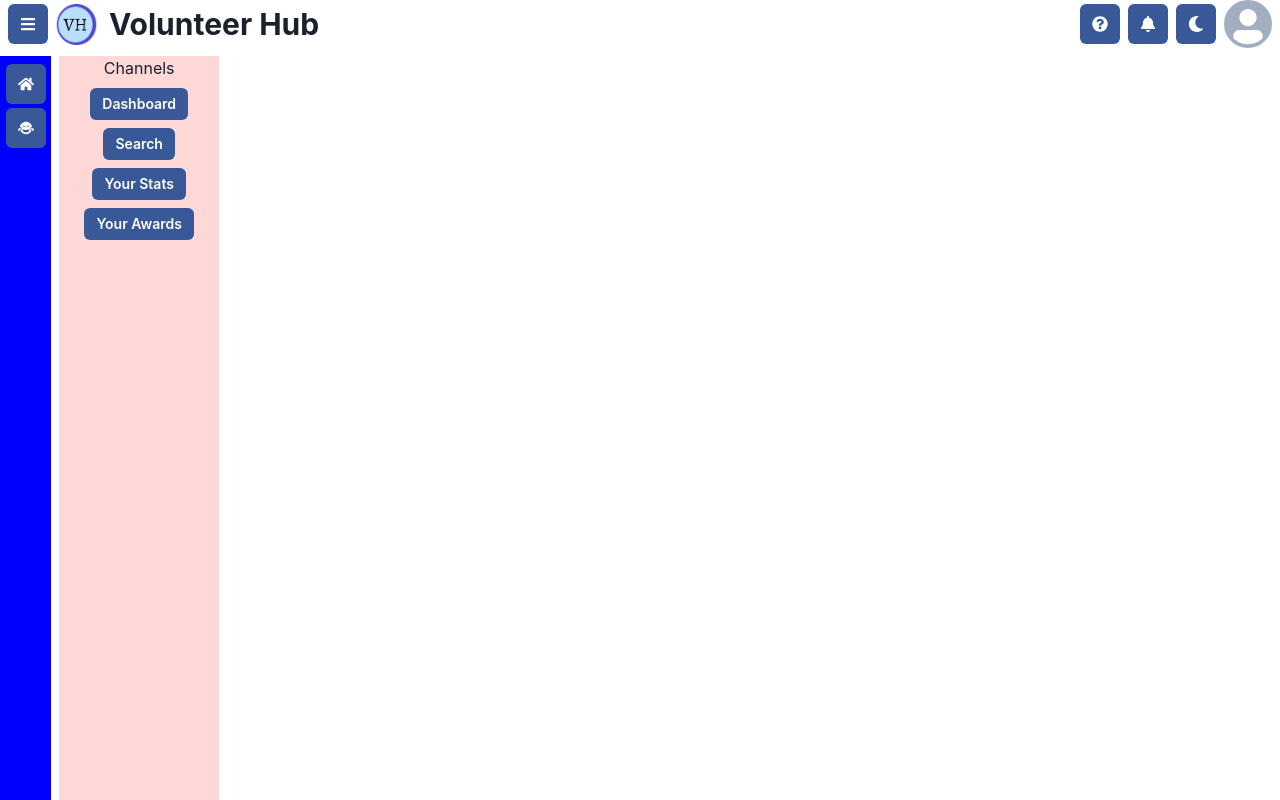
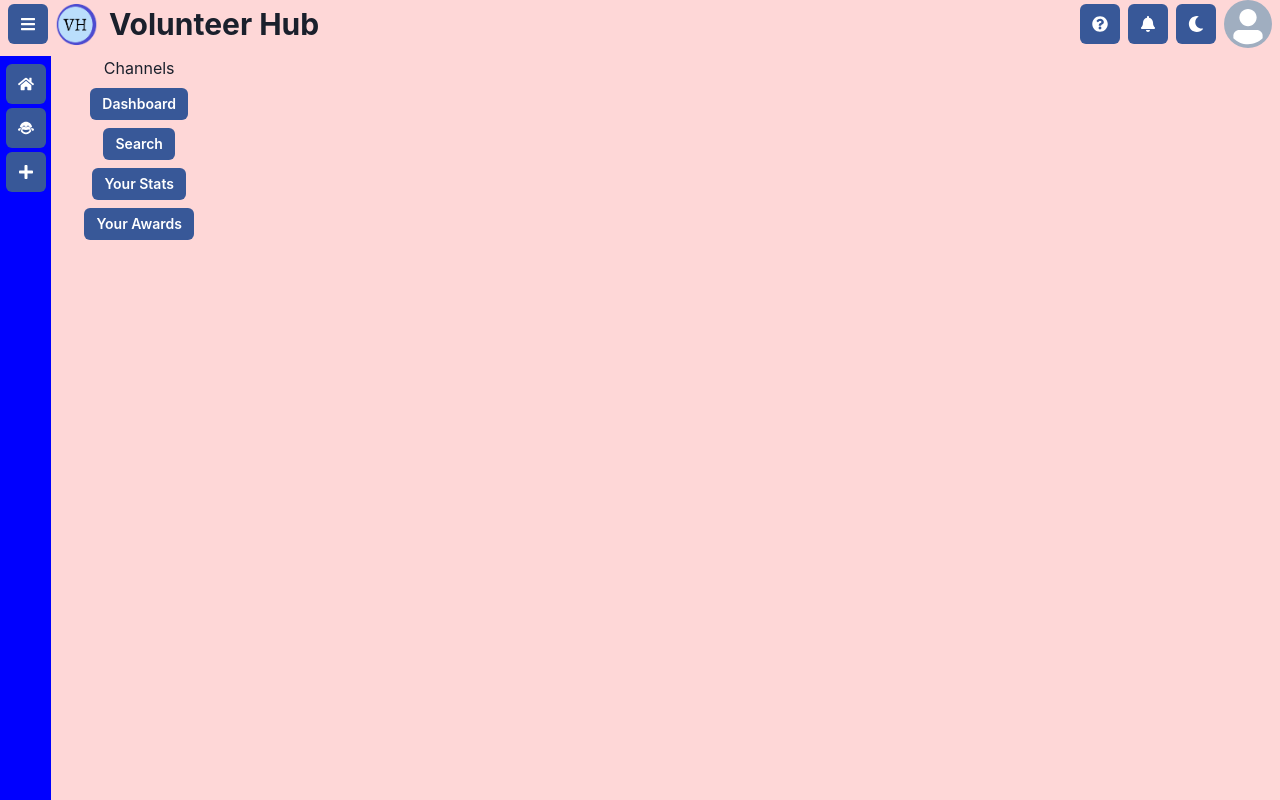
Before and after one commit to uvadhar11/Volunteer-Hub, a React (Create React App) app in the folder app/: page /home in a window 1280 px wide. Built offline with nearby package versions, Linux system fonts and the light colour scheme; no server answers.

Commit message:
custom color scheme/palette works!!!

```diff
--- a/app/src/App.js
+++ b/app/src/App.js
@@ -23,10 +23,11 @@ import { onAuthStateChanged } from "firebase/auth";
 import NotificationSettings from "./components/notification-settings";
 import {
   ChakraProvider,
+  extendTheme,
   useColorMode,
   useColorModeValue,
 } from "@chakra-ui/react";
-import { customTheme } from "./components/theme";
+import CreateVolunteerOpportunity from "./components/create-volunteer-opportunity";
 // import HomeSidebar from "./components/home-sidebar";
 
 function App() {
@@ -52,8 +53,49 @@ function App() {
     }
   });
 
+  // THEME
+
+  // TOKENS
+  const tokens = {
+    colors: {
+      light: {
+        "bg-default": "red.100",
+      },
+      dark: {
+        "bg-default": "whiteAlpha.100",
+      },
+    },
+  };
+
+  // SEMANTIC TOKENS
+  const semanticTokens = {
+    colors: {
+      "bg-default": {
+        default: tokens.colors.light["bg-default"],
+        _dark: tokens.colors.dark["bg-default"],
+      },
+    },
+  };
+
+  // GLOBAL STYLES
+  const styles = {
+    global: {
+      body: {
+        background: "bg-default",
+      },
+    },
+  };
+
+  // Can add changed components here then pass them in
+
+  // EXTEND THEME
+  const theme = extendTheme({
+    semanticTokens,
+    styles,
+  });
+
   return (
-    <ChakraProvider theme={customTheme}>
+    <ChakraProvider theme={theme}>
       <UserContext.Provider value={user}>
         {/* <UserProvider value={user}> */}
         <BrowserRouter>
@@ -85,6 +127,10 @@ function App() {
               path="notification-settings"
               element={<NotificationSettings />}
             />
+            <Route
+              path="create-volunteer-opportunity"
+              element={<CreateVolunteerOpportunity />}
+            />
             <Route path="*" element={<ErrorPage />} />{" "}
             {/* This error page route needs to be the last route!!! Star basically means all others*/}
           </Routes>
--- /dev/null
+++ b/app/src/components/create-volunteer-opportunity.js
@@ -0,0 +1,12 @@
+import { Text, VStack } from "@chakra-ui/react";
+import React from "react";
+
+function CreateVolunteerOpportunity() {
+  return (
+    <VStack>
+      <Text>Hello</Text>
+    </VStack>
+  );
+}
+
+export default CreateVolunteerOpportunity;
--- a/app/src/components/home/home.js
+++ b/app/src/components/home/home.js
@@ -1,7 +1,7 @@
 import { IconButton, VStack, HStack, Button, Text } from "@chakra-ui/react";
 import React from "react";
 import { Link, Outlet, useNavigate } from "react-router-dom";
-import { FaHome, FaGrinTears } from "react-icons/fa";
+import { FaHome, FaGrinTears, FaPlus } from "react-icons/fa";
 import NavBar from "../navbar";
 import { UserConsumer, UserContext } from "../context";
 
@@ -29,6 +29,7 @@ function Home() {
           alignSelf={"flex-start"}
           gap="1"
         >
+          {/* home button */}
           <Link to="dashboard">
             {" "}
             {/*embed JS example. Old: "home-sidebar*/}
@@ -41,11 +42,20 @@ function Home() {
             ></IconButton>
           </Link>
 
+          {/* volunteer opportunity button */}
           <IconButton
             aria-label="Volunteer Opportunity"
             colorScheme="facebook"
             onClick={() => navigate("/volunteer-opportunity/dashboard")}
             icon={<FaGrinTears />}
+          ></IconButton>
+
+          {/* create volunteer opportunity button */}
+          <IconButton
+            aria-label="Create Volunteer Opportunity Button"
+            colorScheme="facebook"
+            onClick={() => navigate("/create-volunteer-opportunity")}
+            icon={<FaPlus />}
           ></IconButton>
         </VStack>
         {/* side side bar / sidebar 2 (like channel bar) */}
--- a/app/src/components/navbar.js
+++ b/app/src/components/navbar.js
@@ -29,7 +29,6 @@ import { onAuthStateChanged, signOut } from "firebase/auth";
 import { auth, db } from "../firebase";
 import { UserContext } from "./context";
 import { collection, getDoc, getDocs, query, where } from "firebase/firestore";
-import { customTheme } from "./theme";
 
 async function getCurrentUserData() {
   const user = auth.currentUser;
@@ -75,7 +74,7 @@ function NavBar(props) {
       w="100%"
       h="3em"
       // bg={useColorModeValue("gray.100", "#4A5568")} // dark, light
-      // bg={"bg"}
+      bg={"bg-default"}
       pl="2"
       align="center"
     >
@@ -86,6 +85,7 @@ function NavBar(props) {
           as={IconButton}
           aria-label="Menu Button"
           colorScheme="facebook"
+          // colorScheme="gray"
           icon={<FaBars />}
         />
         {/* only show up if user exists */}
--- a/app/src/components/theme.js
+++ /dev/null
@@ -1,42 +0,0 @@
-import React from "react";
-import { chakra, extendTheme, useColorModeValue } from "@chakra-ui/react";
-
-let customTheme;
-
-function Theme() {
-  // extend the theme
-  customTheme = extendTheme({
-    // initialColorMode: "light",
-    // useSystemColorMode: false,
-    // semanticTokens: {
-    //   error: "red.500",
-    //   colors: {
-    //     // default: "red.100",
-    //     // _dark: "black.100",
-    //     text: {
-    //       _light: "green.100",
-    //       _dark: "pink.100",
-    //     },
-    //   },
-    // },
-    colors: {
-      brand: {
-        // default: "red.100",
-        // _dark: "red.100",
-        500: "#FFFFFF",
-      },
-      bg: {
-        default: "red.100",
-        _dark: "gray.100",
-      },
-    },
-  });
-
-  // themeObject = {
-  //   background: useColorModeValue("redAlpha.100", "blackAlpha.100"),
-  // };
-  return <></>;
-}
-
-// export { theme, themeObject };
-export { Theme, customTheme };
--- a/app/src/index.js
+++ b/app/src/index.js
@@ -4,12 +4,11 @@ import "./index.css";
 import App from "./App";
 import reportWebVitals from "./reportWebVitals";
 import { ChakraProvider } from "@chakra-ui/react";
-import { customTheme } from "./components/theme";
 
 const root = ReactDOM.createRoot(document.getElementById("root"));
 root.render(
   <React.StrictMode>
-    <ChakraProvider theme={customTheme}>
+    <ChakraProvider>
       <App />
     </ChakraProvider>
   </React.StrictMode>
```
